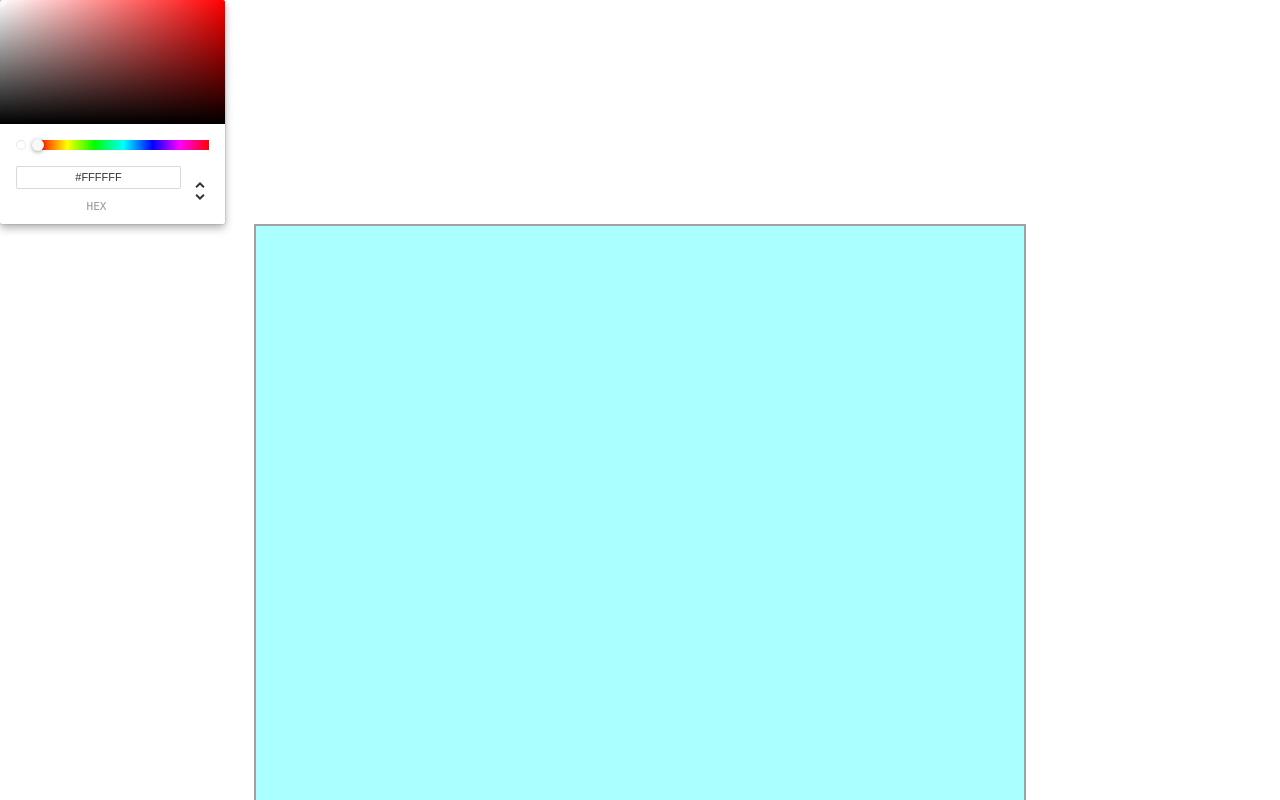
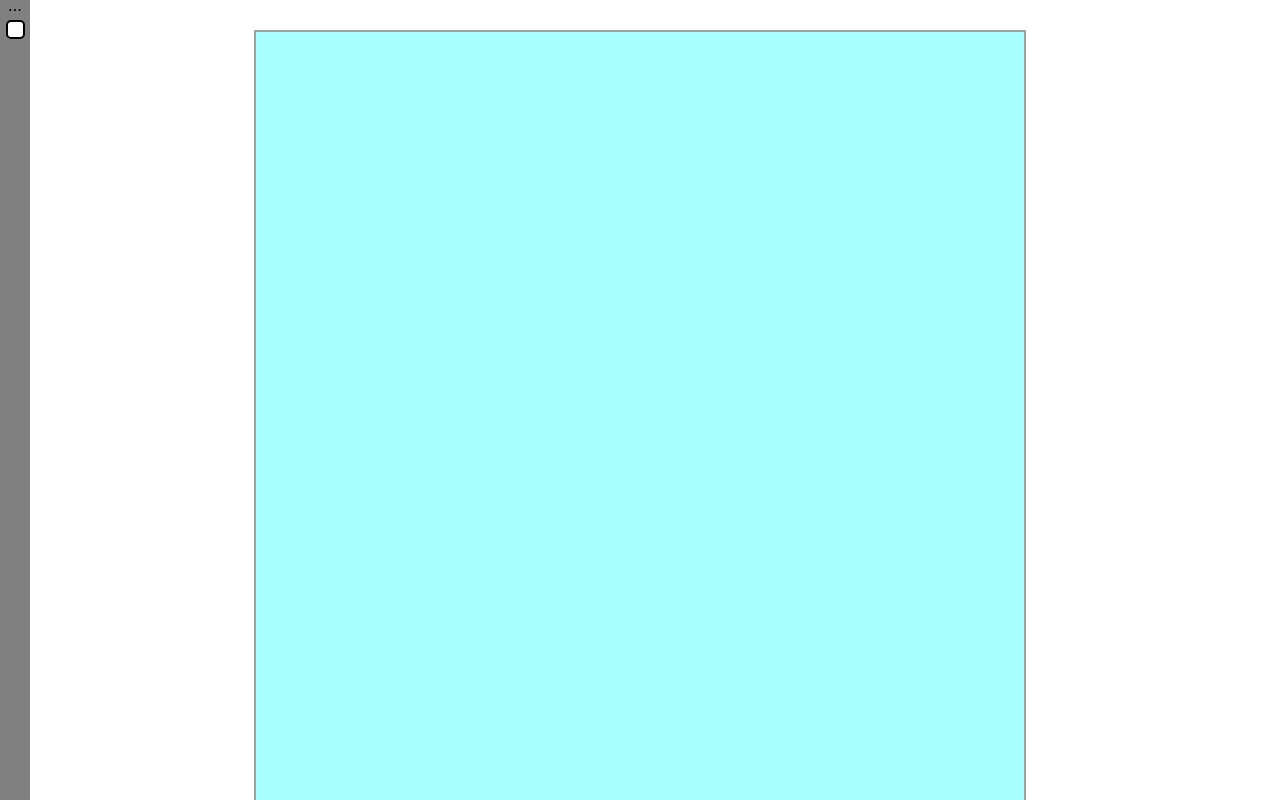
Before and after one commit to Jcssss/pixel-art-app, a React (Create React App) app: page / in a window 1280 px wide. Shown: the top 800 px of the page. Built offline with nearby package versions, Linux system fonts and the light colour scheme.

Commit message:
Added a color menu and moved the color picker

```diff
--- a/src/App.css
+++ b/src/App.css
@@ -14,11 +14,37 @@
 .canvas-container {
     height: 100%;
     width: 100%;
+    padding-top: 30px;
     display: flex;
     justify-content: center;
     align-items: center;
 }
 
-.canvas-pixel {
+.canvas__pixel {
     aspect-ratio: 1/1;
 }
+
+.palette__container {
+    z-index: 100;
+    position: absolute;
+    top: 0px;
+    left: 0px;
+    display: flex;
+    flex-direction: row;
+}
+
+.palette__menu {
+    height: 100vh;
+    width: 30px;
+    background-color: grey;
+    display: flex;
+    flex-direction: column;
+    align-items: center;
+}
+
+.palette__color {
+    aspect-ratio: 1/1;
+    width: 50%;
+    border: 2px solid black;
+    border-radius: 5px;
+}
--- a/src/App.tsx
+++ b/src/App.tsx
@@ -1,6 +1,6 @@
 import {useState, useEffect} from 'react';
 import Canvas from './canvas/Canvas';
-import { ChromePicker } from 'react-color';
+import ColorPalette from './color-palette/ColorPalette';
 import './App.css';
 
 function App() {
@@ -30,8 +30,8 @@ function App() {
     } // resetPixels
 
     // changes the selected color using the color picker
-    const changeSelectedColor = (color: {hex: string}): void => {
-        setSelectedColor(color.hex);
+    const changeSelectedColor = (colorHex: string): void => {
+        setSelectedColor(colorHex);
     } // changeSelectedColor
 
     // colors a pixel using the active color
@@ -48,12 +48,11 @@ function App() {
 
     return (
         <div className='App'>
-            <ChromePicker
-                color={selectedColor}
-                onChange={changeSelectedColor}
-                disableAlpha={true}
-            />
             <div className='canvas-container'>
+                <ColorPalette
+                    selectedColor={selectedColor}
+                    changeSelectedColor={changeSelectedColor}
+                />
                 <Canvas
                     dimensions={dimensions}
                     pixels={pixels}
--- a/src/canvas/Canvas.tsx
+++ b/src/canvas/Canvas.tsx
@@ -18,7 +18,7 @@ function Canvas({ dimensions, pixels, onPixelClick, selectedColor }: propTypes)
         position: rel,
         top: '0px',
         left: '0px',
-        scale: '1',
+        scale: `1`,
     }
 
     const drawPixels = (): JSX.Element[] => {
--- a/src/canvas/Pixel.tsx
+++ b/src/canvas/Pixel.tsx
@@ -11,16 +11,18 @@ type propTypes = {
 function Pixel({ color, onPixelClick, selectedColor, index, canvasWidth }: propTypes) {
     const [isHovered, setIsHovered] = useState(false);
 
+    const pixelStyle = {
+        backgroundColor: (isHovered)? selectedColor : color,
+        width: `${100 / canvasWidth}%`,
+    };
+
     return (
         <div
-            className='canvas-pixel'
+            className='canvas__pixel'
             onMouseEnter={() => setIsHovered(true)}
             onMouseLeave={() => setIsHovered(false)}
             onClick={() => onPixelClick(selectedColor, index)}
-            style={{
-                backgroundColor: (isHovered)? selectedColor : color,
-                width: `${100 / canvasWidth}%`,
-            }}>
+            style={pixelStyle}>
         </div>
     );
 }
--- /dev/null
+++ b/src/color-palette/ColorPalette.tsx
@@ -0,0 +1,43 @@
+import React, {useState} from 'react';
+import { ChromePicker } from 'react-color';
+
+type propTypes = {
+    selectedColor: string,
+    changeSelectedColor: Function,
+}
+
+function ColorPalette({selectedColor, changeSelectedColor}: propTypes) {
+
+    const [pickerActive, setPickerActive] = useState(false);
+    const [colorHistory, setColorHistory] = useState(['']);
+
+    const togglePickerState = () => {
+        setPickerActive((pickerActive) => !pickerActive);
+    }
+
+    return (
+        <div className='palette__container'>
+            <div className='palette__menu'>
+                <div className='palette__options'>&middot;&middot;&middot;</div>
+                <div
+                    className='palette__main-color palette__color'
+                    style={{backgroundColor: selectedColor}}
+                    onClick={() => togglePickerState()}
+                ></div>
+            </div>
+            <div
+                className='palette__picker-container'
+                style={{display: (pickerActive)? 'block' :'none'}}
+            >
+                <ChromePicker
+                    className='palette__picker'
+                    color={selectedColor}
+                    onChange={(color: {hex: string}) => changeSelectedColor(color.hex)}
+                    disableAlpha={true}
+                />
+            </div>
+        </div>
+    );
+}
+
+export default ColorPalette;
--- a/src/menu/Menu.tsx
+++ b/src/toolbar/Toolbar.tsx
@@ -1,6 +1,6 @@
 import React from 'react';
 
-function Menu() {
+function Toolbar() {
     return (
         <div>
 
@@ -8,4 +8,4 @@ function Menu() {
     );
 }
 
-export default Menu;
+export default Toolbar;
```
